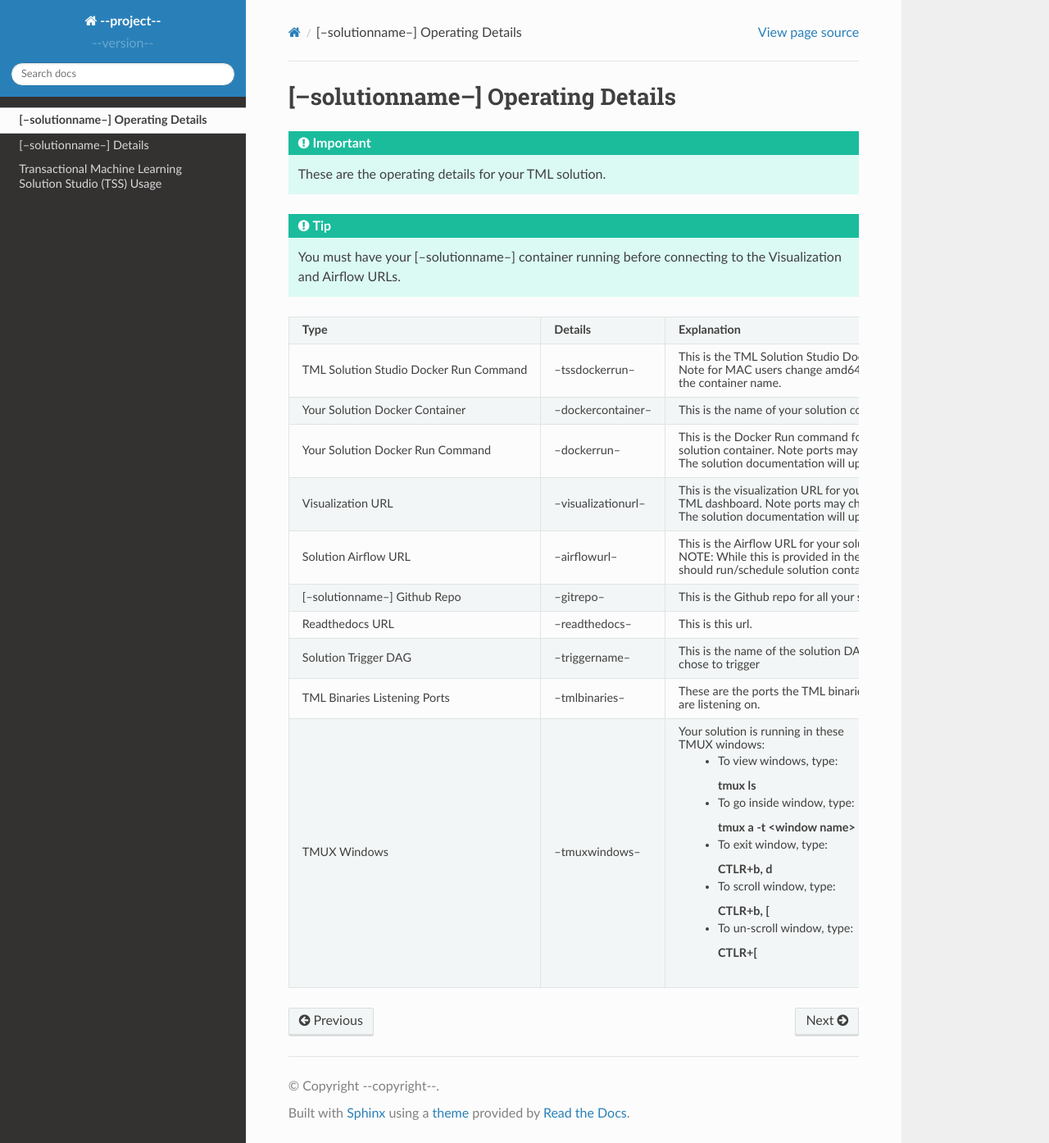
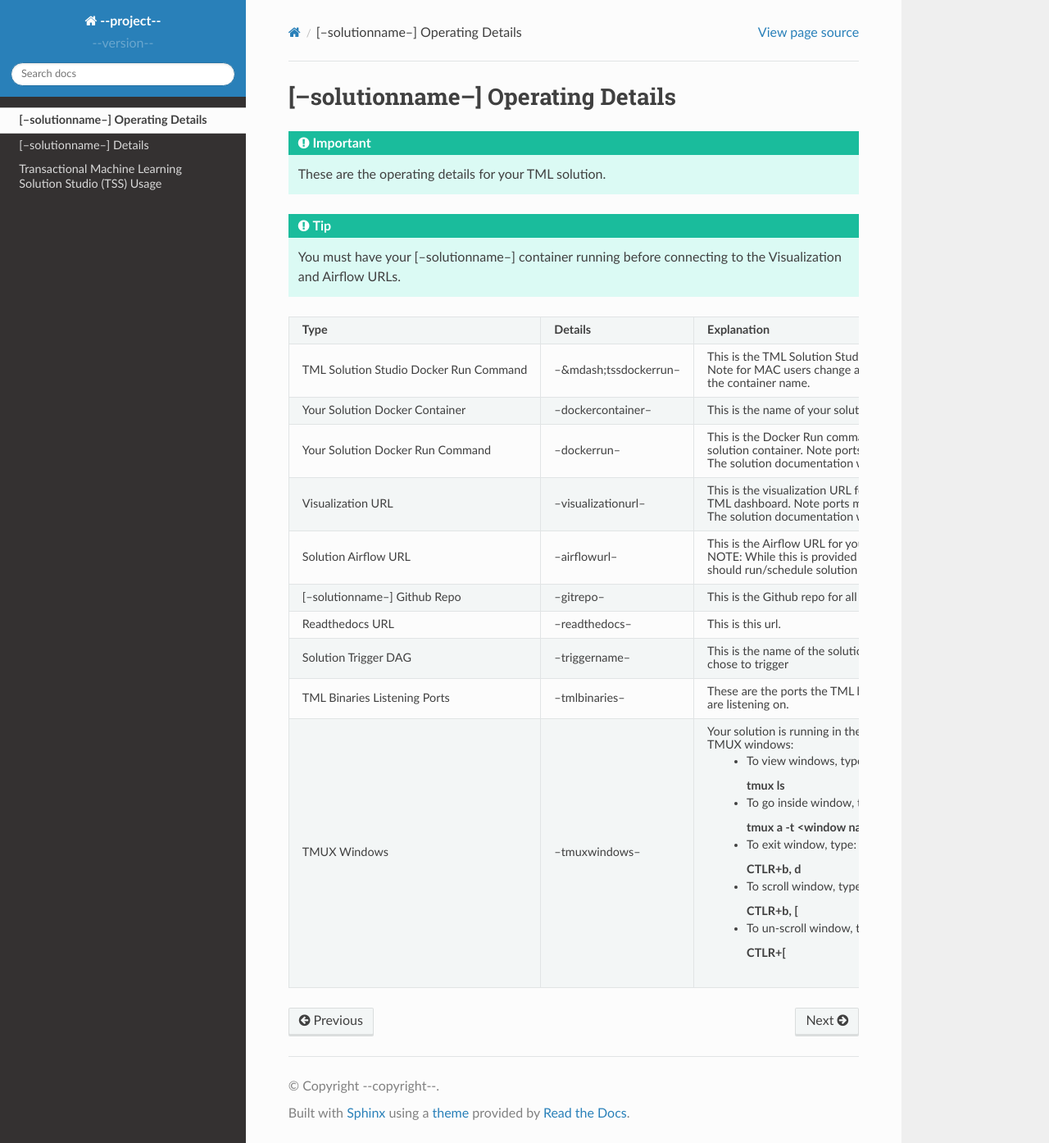
Before and after one commit to vanesalcb06/tssproject2-2b5c, a Sphinx documentation site: the page built from docs/source/operating.rst, in a window 1280 px wide and 1394 px high. Shown: the whole window at 82% size. Built offline with Sphinx 7.4.7 and the Read the Docs theme 2.0.0, drawn with Linux system fonts in a browser that asks for light colours; some of the changed lines change nothing that is shown.

Commit message:
Update operating.rst

```diff
--- a/docs/source/operating.rst
+++ b/docs/source/operating.rst
@@ -13,7 +13,7 @@
      - **Details**
      - **Explanation**
    * - TML Solution Studio Docker Run Command
-     - --tssdockerrun--
+     - --&mdash;tssdockerrun--
      - This is the TML Solution Studio Docker Run command.
 
        Note for MAC users change amd64 to arm64 in
```
